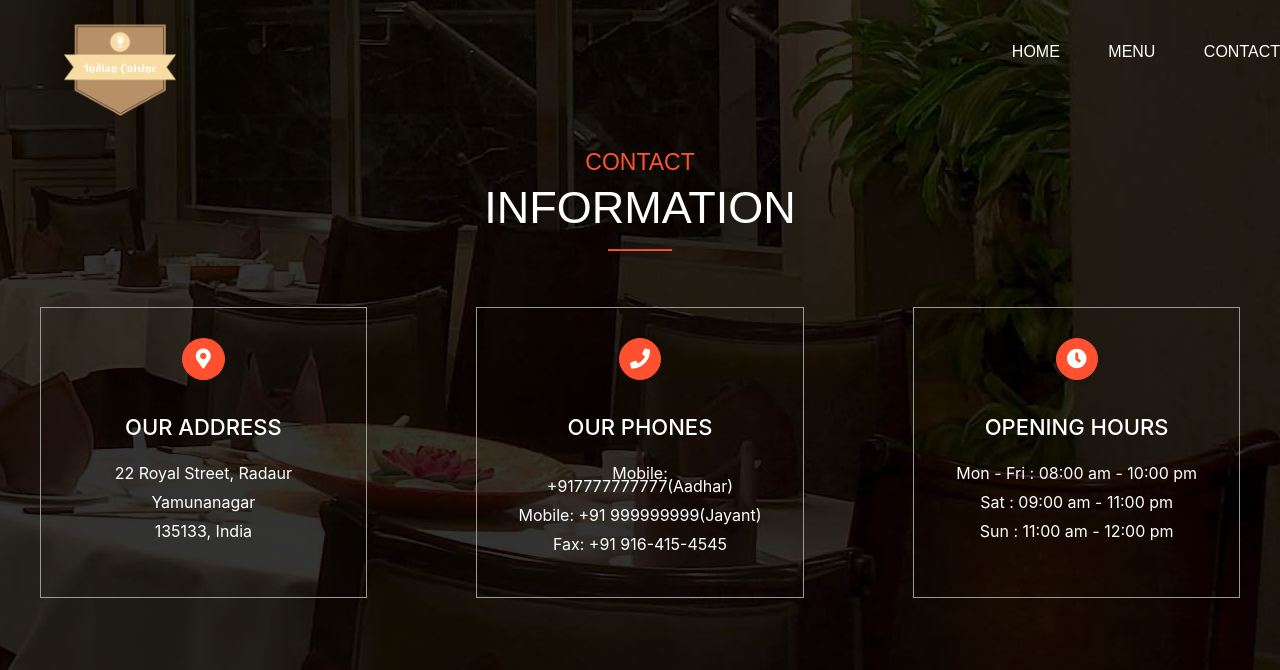
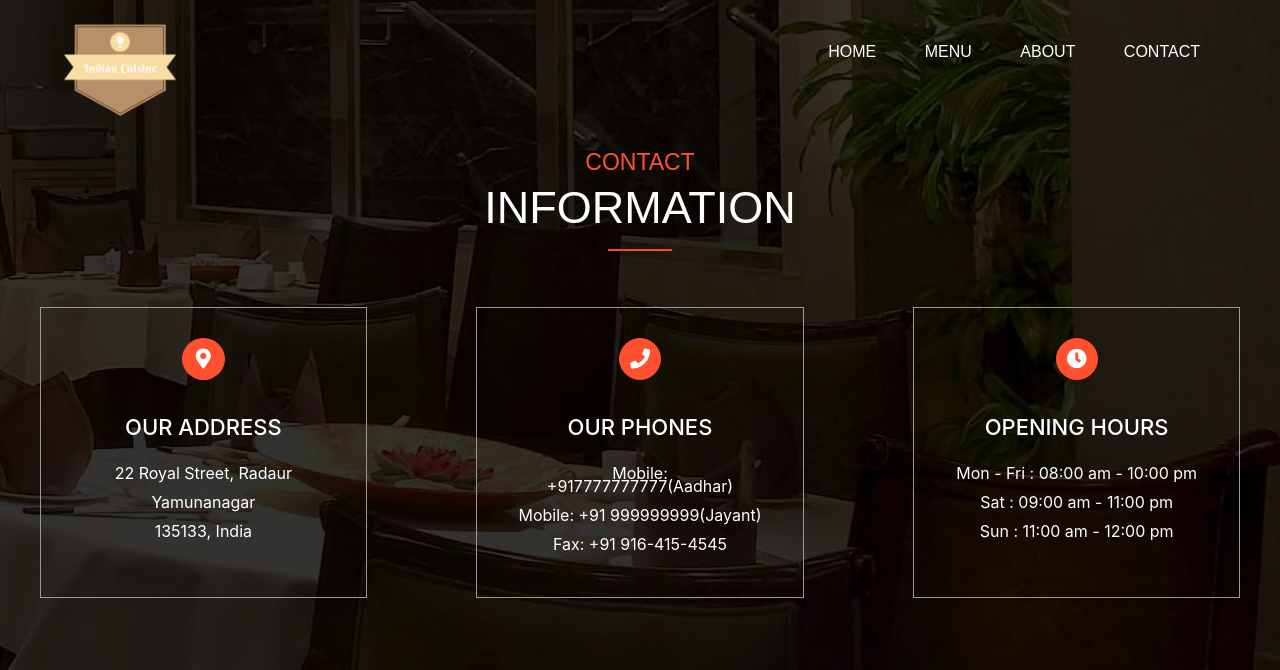
Before and after one commit to jayant246/RestaurantApp, a PHP site: page /contact.php in a window 1280 px wide. Shown: the top 670 px of the page. Run offline with PHP 8.4, Linux system fonts and the light colour scheme; some libraries are stand-ins or nearby versions; some web fonts are replaced.

Commit message:
Update contact.php

```diff
--- a/Restaurant-Website-master/contact.php
+++ b/Restaurant-Website-master/contact.php
@@ -23,7 +23,7 @@
 						<ul>
 							<li><a href="index.php">HOME</a></li>
 							<li><a href="menu.php">MENU</a></li>
-							<!-- <li><a href="#">ABOUT</a></li> -->
+							<li><a href="#">ABOUT</a></li>
 							<li><a href="contact.php">CONTACT</a></li>
 						</ul>
 					</div>
```
